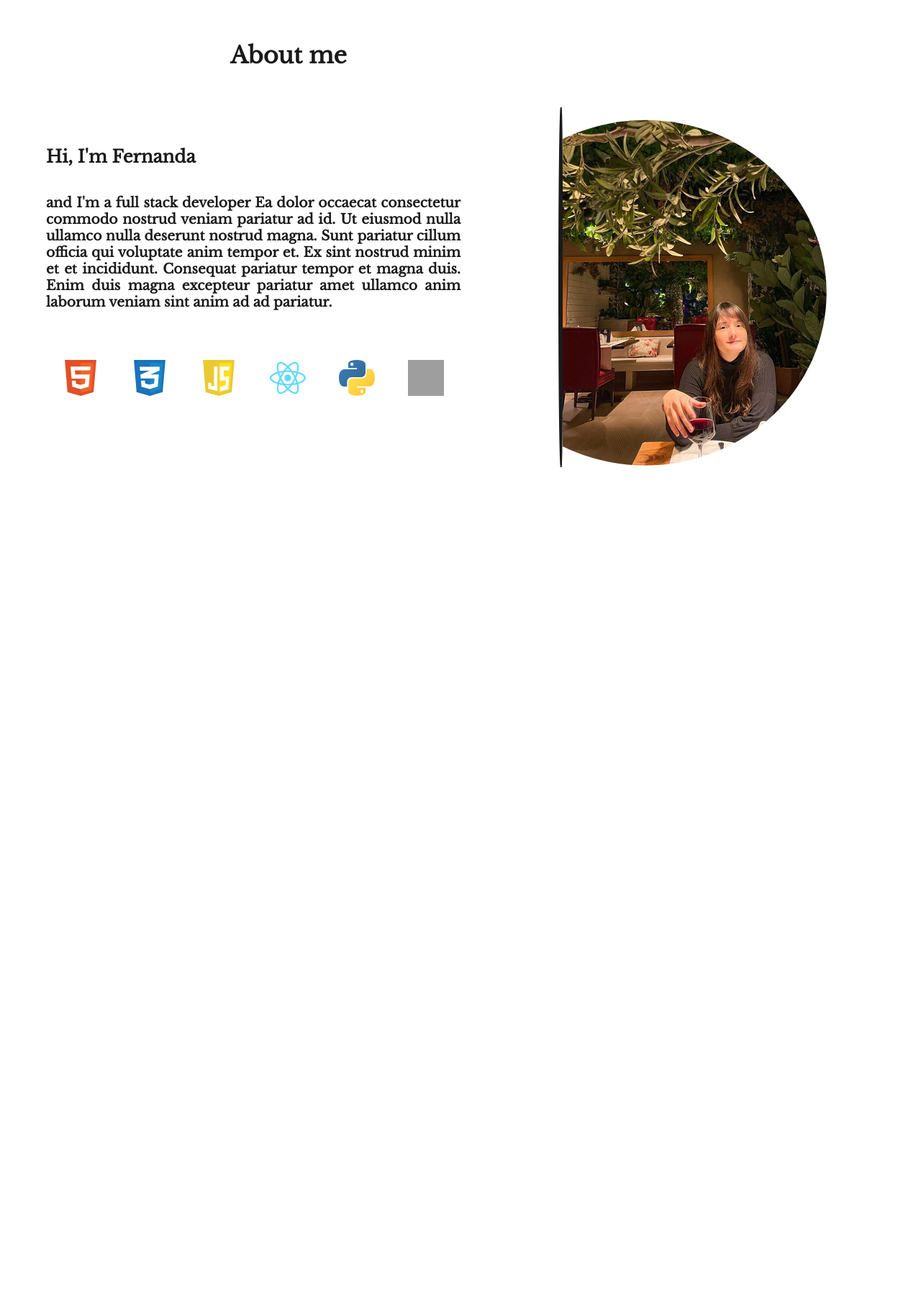
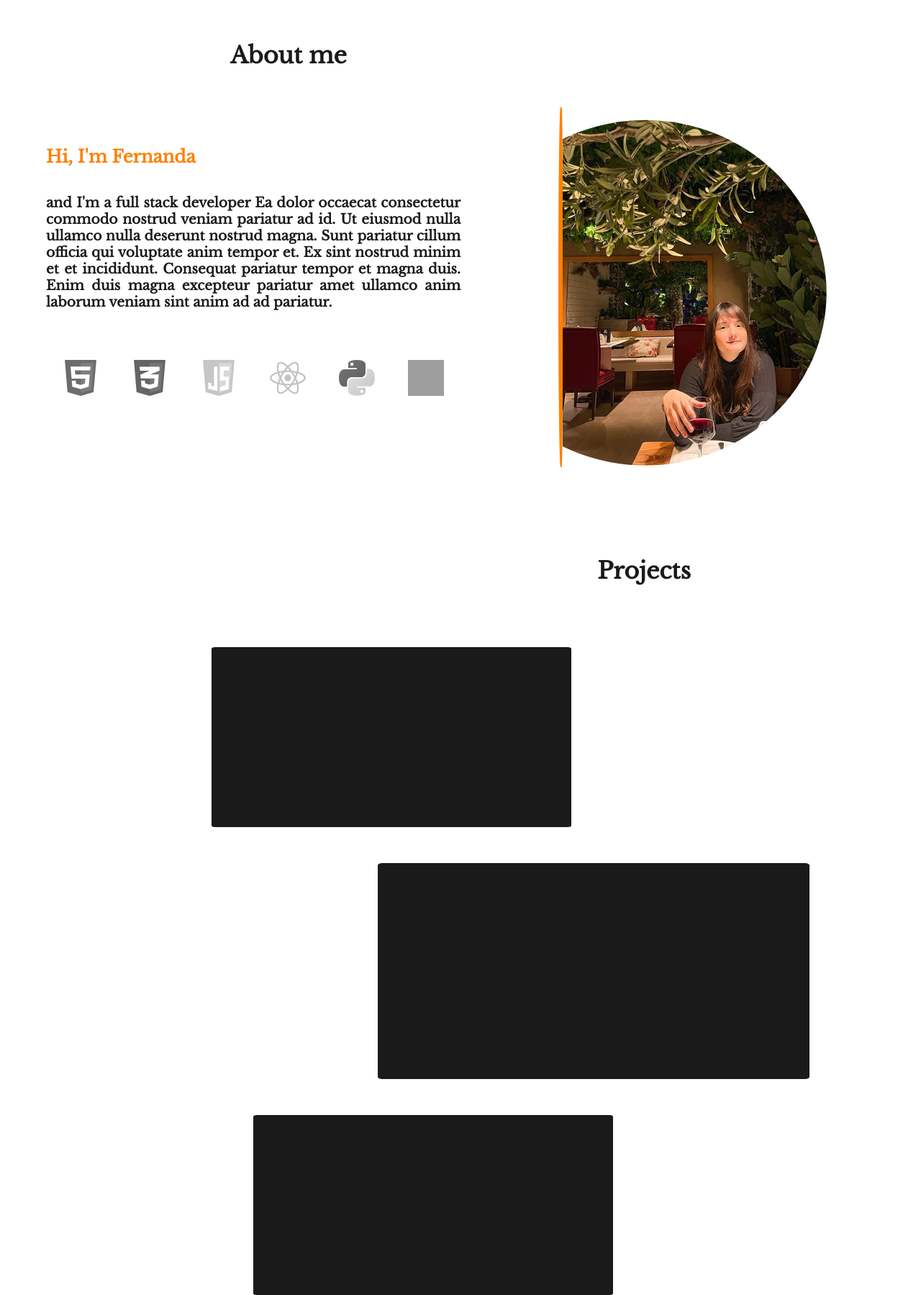
Before and after one commit to ffrancacorrea/Website, a React (Create React App) app: page / in a window 1280 px wide. Shown: the part 764-2563 px from the top of the page at 72% size. Before the commit the page ends 1416 px from the top, so only its background shows below. Built offline with nearby package versions, Linux system fonts and the light colour scheme; grey boxes are pictures that could not be loaded.

Commit message:
+ base cards for projects

```diff
--- a/src/App.js
+++ b/src/App.js
@@ -4,6 +4,7 @@ import { ThemeProvider } from "@emotion/react";
 import themes from "./theme/themes";
 import Header from "./components/Header";
 import About from "./components/About";
+import Projects from "./components/Projects";
 
 const App = () => {
   const [darkMode, setDarkMode] = useState(false);
@@ -16,6 +17,7 @@ const App = () => {
     <ThemeProvider theme={darkMode ? themes["dark"] : themes["light"]}>
       <Header handleDarkMode={handleDarkMode} darkMode={darkMode} />
       <About />
+      <Projects />
     </ThemeProvider>
   );
 };
--- a/src/components/About/index.js
+++ b/src/components/About/index.js
@@ -15,11 +15,11 @@ const Wrapper = styled.div`
   width: 100%;
 `;
 const Title = styled.h1`
-  //text-align: center;
   margin-left: 25%;
 `;
 const Content = styled.div`
   display: flex;
+  margin-bottom: 100px;
 `;
 const Presentation = styled.div`
   display: flex;
@@ -27,6 +27,9 @@ const Presentation = styled.div`
   flex: 1;
   margin: 5%;
   text-align: justify;
+  h2 {
+    color: ${({ theme }) => theme.secondaryColor};
+  }
 `;
 const Logos = styled.div`
   display: flex;
@@ -35,11 +38,16 @@ const Logos = styled.div`
   img {
     width: 50px;
     height: 50px;
-    //margin: 33px;
+    filter: grayscale(100%);
+  }
+  img:hover {
+    filter: none;
+    transform: scale(1.3);
+    transition: 0.5s;
   }
 `;
 const Line = styled.div`
-  border-left: ${({ theme }) => `6px solid ${theme.inverseBackgroundColor}`};
+  border-left: ${({ theme }) => `6px solid ${theme.secondaryColor}`};
   border-radius: 95% 45% 45% 95%;
   height: 500px;
   margin-top: 30px;
@@ -55,7 +63,7 @@ const Photo = styled.div`
 
 const About = () => {
   return (
-    <Wrapper>
+    <Wrapper id="About">
       <Title>About me</Title>
       <Content>
         <Presentation>
--- a/src/components/Header/NavigationBar.js
+++ b/src/components/Header/NavigationBar.js
@@ -28,7 +28,7 @@ const NavigationItem = styled.a`
   display: flex;
   margin: 0 30px;
   text-decoration: none;
-  color: inherit;
+  color: ${({ theme }) => theme.color};
 `;
 
 const NavigationBar = ({ handleDarkMode, darkMode }) => {
--- a/src/components/Header/index.js
+++ b/src/components/Header/index.js
@@ -13,6 +13,9 @@ const Wrapper = styled.div`
   background-color: ${({ theme }) => theme.backgroundColor};
   width: 100%;
   height: 100vh;
+  h2:first-of-type {
+    color: ${({ theme }) => theme.secondaryColor};
+  }
 `;
 const Container = styled.div`
   display: flex;
@@ -53,9 +56,9 @@ const Header = ({ handleDarkMode, darkMode }) => {
         darkMode={darkMode}
       ></NavigationBar>
       <Container>
-        <h1>Full Stack Developer</h1>
-        <h2>Born in Santos,</h2>
-        <h2>located in Paris</h2>
+        <h1>Fernanda</h1>
+        <h2>Full Stack Developer</h2>
+        <h2>Born in Santos, located in Paris</h2>
         <Logos>
           <a href="mailto:ffrancacorrea@gmail.com">
             <img src={gmailLogo} alt="" />
--- /dev/null
+++ b/src/components/Projects/index.js
@@ -0,0 +1,56 @@
+import styled from "@emotion/styled";
+
+const Wrapper = styled.div`
+  display: flex;
+  flex-direction: column;
+  color: ${({ theme }) => theme.color};
+  background-color: ${({ theme }) => theme.backgroundColor};
+  width: 100%;
+`;
+const Title = styled.h1`
+  text-align: right;
+  margin-right: 25%;
+`;
+const Cards = styled.div`
+  display: flex;
+  height: 100vh;
+  position: relative;
+  margin: 5%;
+  div:first-of-type {
+    margin-left: 20%;
+  }
+  div:nth-of-type(2) {
+    margin-left: 40%;
+    margin-top: 300px;
+  }
+  div:nth-of-type(3) {
+    margin-left: 25%;
+    margin-top: 650px;
+  }
+`;
+const Card = styled.div`
+  position: absolute;
+  color: ${({ theme }) => theme.color};
+  background-color: ${({ theme }) => theme.cardBackgroundColor};
+  width: ${({ width }) => width};
+  height: ${({ height }) => height};
+  border-radius: 1%;
+  :hover {
+    transform: scale(1.2);
+    transition: 0.7s;
+  }
+`;
+const Projects = () => {
+  return (
+    <Wrapper id="Projects">
+      <Title>Projects</Title>
+      <Cards>
+        <Card width="500px" height="250px"></Card>
+        <Card width="600px" height="300px"></Card>
+        <Card width="500px" height="250px"></Card>
+      </Cards>
+    </Wrapper>
+  );
+};
+
+export default Projects;
--- a/src/theme/dark.js
+++ b/src/theme/dark.js
@@ -3,7 +3,9 @@ const darkTheme = {
   inverseBackgroundColor: "#FFF",
   themeSelectorBackgroundColor: "#FFF",
   color: "#FFF",
+  secondaryColor: "#ff8000",
   dotColor: "#0d0d0d",
+  cardBackgroundColor: "#bfbfbf",
 };
 
 export default darkTheme;
--- a/src/theme/light.js
+++ b/src/theme/light.js
@@ -3,7 +3,9 @@ const lightTheme = {
   inverseBackgroundColor: "#1a1a1a",
   themeSelectorBackgroundColor: "#000",
   color: "#1a1a1a",
+  secondaryColor: "#ff8000",
   dotColor: "#FFF",
+  cardBackgroundColor: "#1a1a1a",
 };
 
 export default lightTheme;
```
